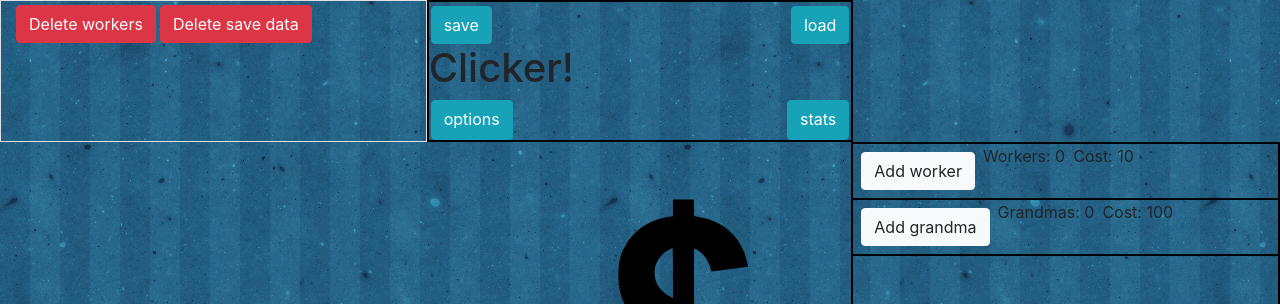
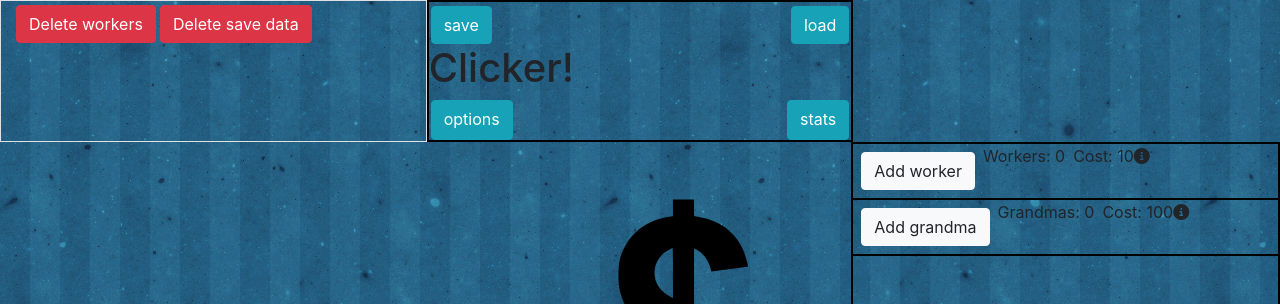
Before and after one commit to Alexander0512/clicker, an Angular app: page / in a window 1280 px wide. Shown: the top 304 px of the page. Built offline with nearby package versions, Linux system fonts and the light colour scheme.

Commit message:
Added an info tooltip for the auto clickers.

```diff
--- a/package.json
+++ b/package.json
@@ -19,6 +19,7 @@
     "@angular/platform-browser": "~8.0.1",
     "@angular/platform-browser-dynamic": "~8.0.1",
     "@angular/router": "~8.0.1",
+    "@ng-bootstrap/ng-bootstrap": "^5.1.1",
     "bootstrap": "^4.3.1",
     "jquery": "^3.4.1",
     "ngx-toastr": "^11.1.0",
--- a/src/app/app.module.ts
+++ b/src/app/app.module.ts
@@ -4,12 +4,11 @@ import { NgModule } from "@angular/core";
 import { AppRoutingModule } from "./app-routing.module";
 import { AppComponent } from "./app.component";
 import { ClickComponent } from "./click/click.component";
-import { SaveGameService } from "./save-game.service";
 import { OptionsBarComponent } from "./options-bar/options-bar.component";
 import { OptionsScreenComponent } from "./options-screen/options-screen.component";
 import { GameStoreComponent } from "./game-store/game-store.component";
 import { FormsModule } from "@angular/forms";
-
+import {NgbModule} from '@ng-bootstrap/ng-bootstrap';
 import { ToastrModule } from "ngx-toastr";
 @NgModule({
   declarations: [
@@ -23,6 +22,7 @@ import { ToastrModule } from "ngx-toastr";
     BrowserModule,
     FormsModule,
     AppRoutingModule,
+    NgbModule,
     ToastrModule.forRoot()
   ],
   providers: [],
--- a/src/app/game-store/game-store.component.html
+++ b/src/app/game-store/game-store.component.html
@@ -6,6 +6,13 @@
       </button>
       <span class="ml-2 mr-2">Workers: {{ localWorkerCount }}</span>
       <span>Cost: {{ nextCostWorker }}</span>
+      <ng-template #tipContentWorker
+        >Mps: {{ localWorkerCount * 4 }}<br />
+        Single worker:1mps <b></b>!</ng-template
+      >
+      <span [ngbTooltip]="tipContentWorker">
+        <i class="fas fa-info-circle"></i>
+      </span>
     </div>
     <div class="row worker">
       <button class="btn btn-light ml-2 my-2" (click)="addAGrandma()">
@@ -13,7 +20,13 @@
       </button>
       <span class="ml-2 mr-2">Grandmas: {{ localGrandmaCount }}</span>
       <span>Cost: {{ nextCostGrandma }}</span>
-      <span></span>
+      <ng-template #tipContent
+        >Mps: {{ localGrandmaCount * 4 }}<br />
+        Single grandma:4mps <b></b>!</ng-template
+      >
+      <span [ngbTooltip]="tipContent">
+        <i class="fas fa-info-circle"></i>
+      </span>
     </div>
   </div>
 </div>
--- a/src/index.html
+++ b/src/index.html
@@ -15,6 +15,6 @@
   <script src="https://code.jquery.com/jquery-3.3.1.slim.min.js" integrity="sha384-q8i/X+965DzO0rT7abK41JStQIAqVgRVzpbzo5smXKp4YfRvH+8abtTE1Pi6jizo" crossorigin="anonymous"></script>
   <script src="https://cdnjs.cloudflare.com/ajax/libs/popper.js/1.14.7/umd/popper.min.js" integrity="sha384-UO2eT0CpHqdSJQ6hJty5KVphtPhzWj9WO1clHTMGa3JDZwrnQq4sF86dIHNDz0W1" crossorigin="anonymous"></script>
   <script src="https://stackpath.bootstrapcdn.com/bootstrap/4.3.1/js/bootstrap.min.js" integrity="sha384-JjSmVgyd0p3pXB1rRibZUAYoIIy6OrQ6VrjIEaFf/nJGzIxFDsf4x0xIM+B07jRM" crossorigin="anonymous"></script>
-
+  <script src="https://kit.fontawesome.com/89a366f57b.js" crossorigin="anonymous"></script>
 </body>
 </html>
```
Also changed, not shown: 1 other file (tests, documents, lock files or other folders).
